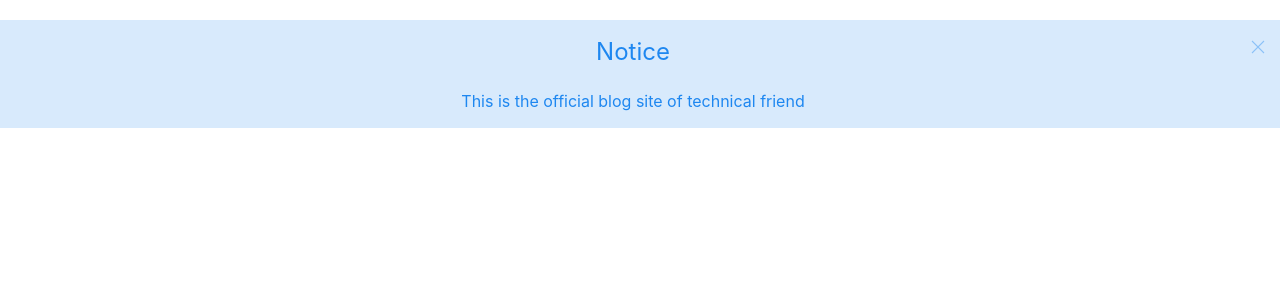
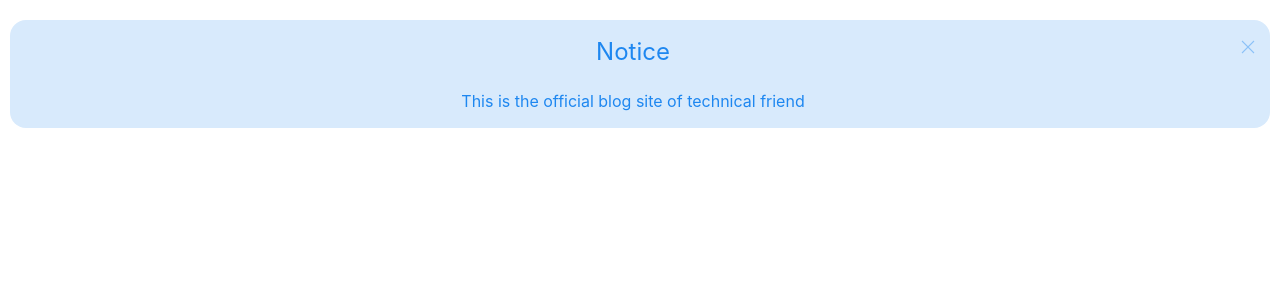
Before and after one commit to IronManCool001/blogApp, a Flask app: page / in a window 1280 px wide. Shown: the part 80-380 px from the top of the page. Run offline with Flask 2, Linux system fonts and the light colour scheme; data that the repository does not hold is empty; some libraries are stand-ins or nearby versions.

Commit message:
Add files via upload

```diff
--- a/app/templates/index.html
+++ b/app/templates/index.html
@@ -31,7 +31,7 @@
               </ul>
             </div>
           </nav>
-          <div class="uk-alert-primary" uk-alert>
+          <div class="uk-alert-primary" uk-alert style="width:95%;border-radius: 16px;">
             <a class="uk-alert-close" uk-close></a>
             <h3>Notice</h3>
             <p>This is the official blog site of technical friend</p>
```
